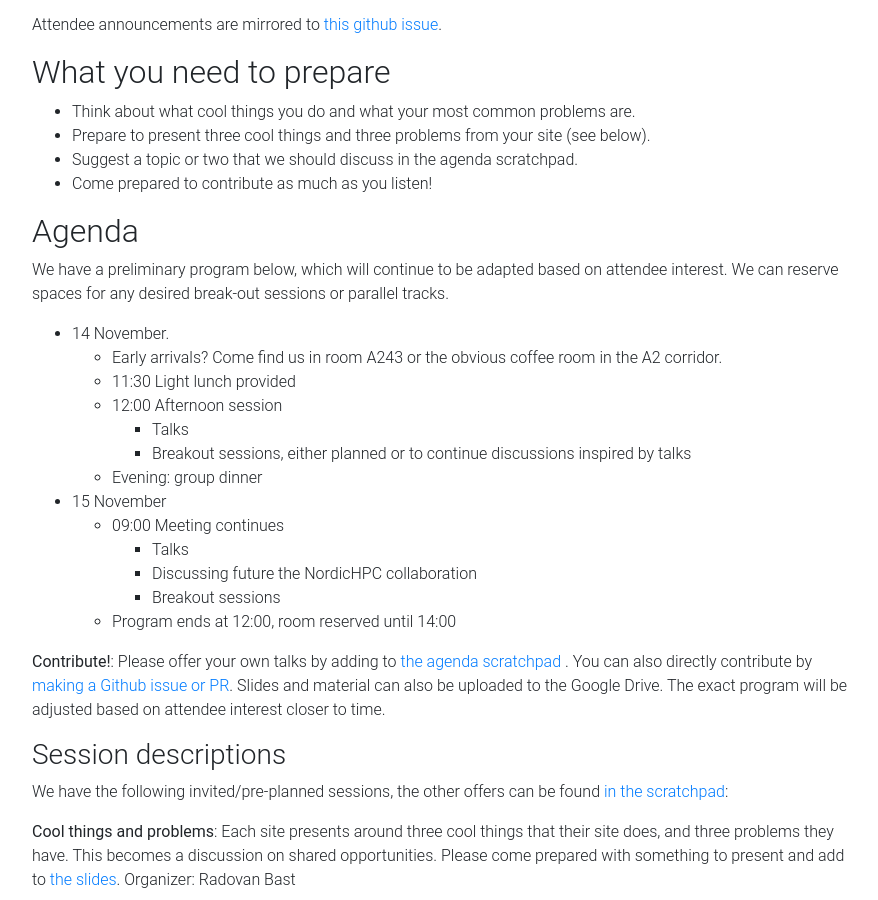
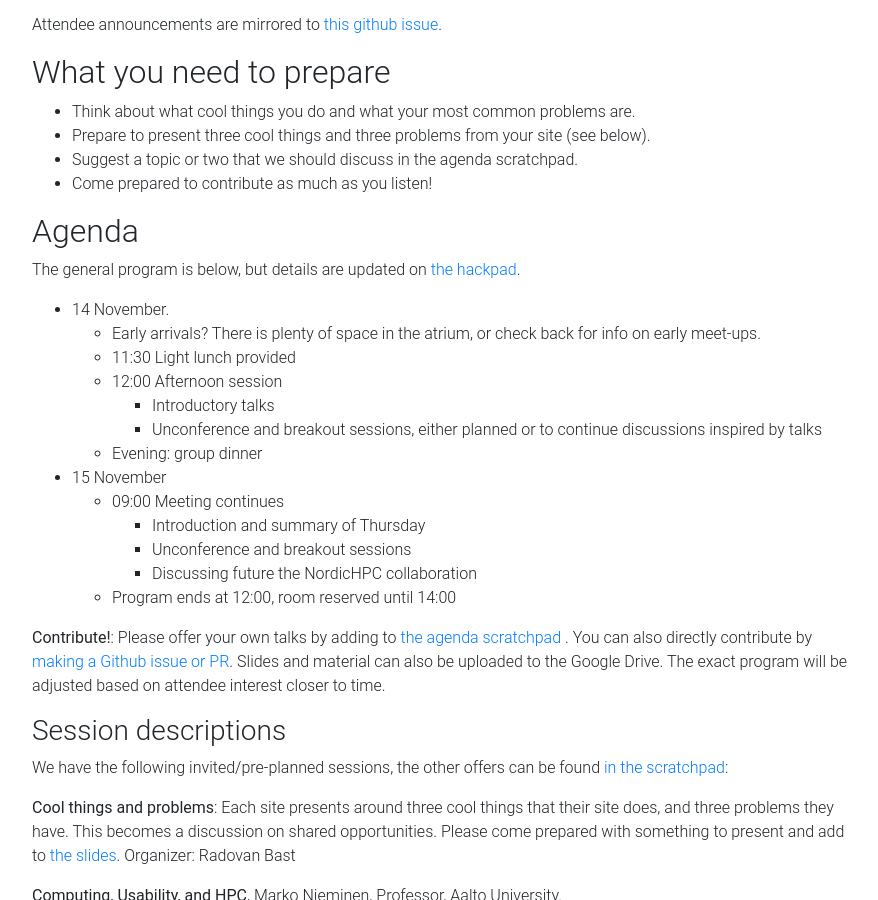
Before and after one commit to NordicHPC/nordichpc.github.io, a Jekyll site: the page built from 2019-11-14-helsinki.md, in a window 1280 px wide and 900 px high, scrolled down 945 px. Shown: the whole window, without its empty margins (338-1216 px from the left). Built offline with Jekyll 4.4.1, drawn with Linux system fonts in a browser that asks for light colours; nearby versions of some CDN libraries; comment, search, counter and statistics services are not loaded.

Commit message:
Link to hackmd schedule, which is more complete

```diff
--- a/2019-11-14-helsinki.md
+++ b/2019-11-14-helsinki.md
@@ -80,24 +80,23 @@ issue](https://github.com/NordicHPC/nordichpc.github.io/issues/36).
 
 ## Agenda
 
-We have a preliminary program below, which will continue to be adapted
-based on attendee interest.  We can reserve spaces for any desired
-break-out sessions or parallel tracks.
+The general program is below, but details are updated on [the
+hackpad](https://hackmd.io/uCFgSqABSBKP1PGKLxjLKQ?view#Schedule).
 
 * 14 November.
-  * Early arrivals?  Come find us in room A243 or the obvious coffee
-    room in the A2 corridor.
+  * Early arrivals?  There is plenty of space in the atrium, or check
+    back for info on early meet-ups.
   * 11:30 Light lunch provided
   * 12:00 Afternoon session
-    * Talks
-	* Breakout sessions, either planned or to continue discussions
-      inspired by talks
+    * Introductory talks
+    * Unconference and breakout sessions, either planned or to
+      continue discussions inspired by talks
   * Evening: group dinner
 * 15 November
   * 09:00 Meeting continues
-    * Talks
+    * Introduction and summary of Thursday
+    * Unconference and breakout sessions
     * Discussing future the NordicHPC collaboration
-	* Breakout sessions
   * Program ends at 12:00, room reserved until 14:00
 
 **Contribute!**: Please offer your own talks by adding to [the agenda scratchpad
```
